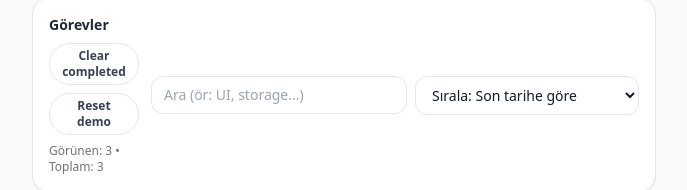
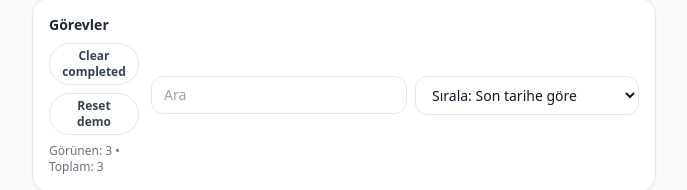
Before and after one commit to fmkara25/smart-todo, a React (Vite) app: page / in a window 1280 px wide. Shown: the part 412-602 px from the top of the page, without its empty margins (296-983 px from the left). Built offline with nearby package versions, Linux system fonts and the light colour scheme.

Commit message:
Search box text changed

```diff
--- a/src/App.tsx
+++ b/src/App.tsx
@@ -309,7 +309,7 @@ export default function App() {
                                 <input
                                     value={query}
                                     onChange={(e) => setQuery(e.target.value)}
-                                    placeholder="Ara (ör: UI, storage...)"
+                                    placeholder="Ara"
                                     className="w-full rounded-xl border bg-white px-3 py-2 text-sm outline-none focus:ring-2 focus:ring-gray-200 sm:w-64"
                                 />
 
```
